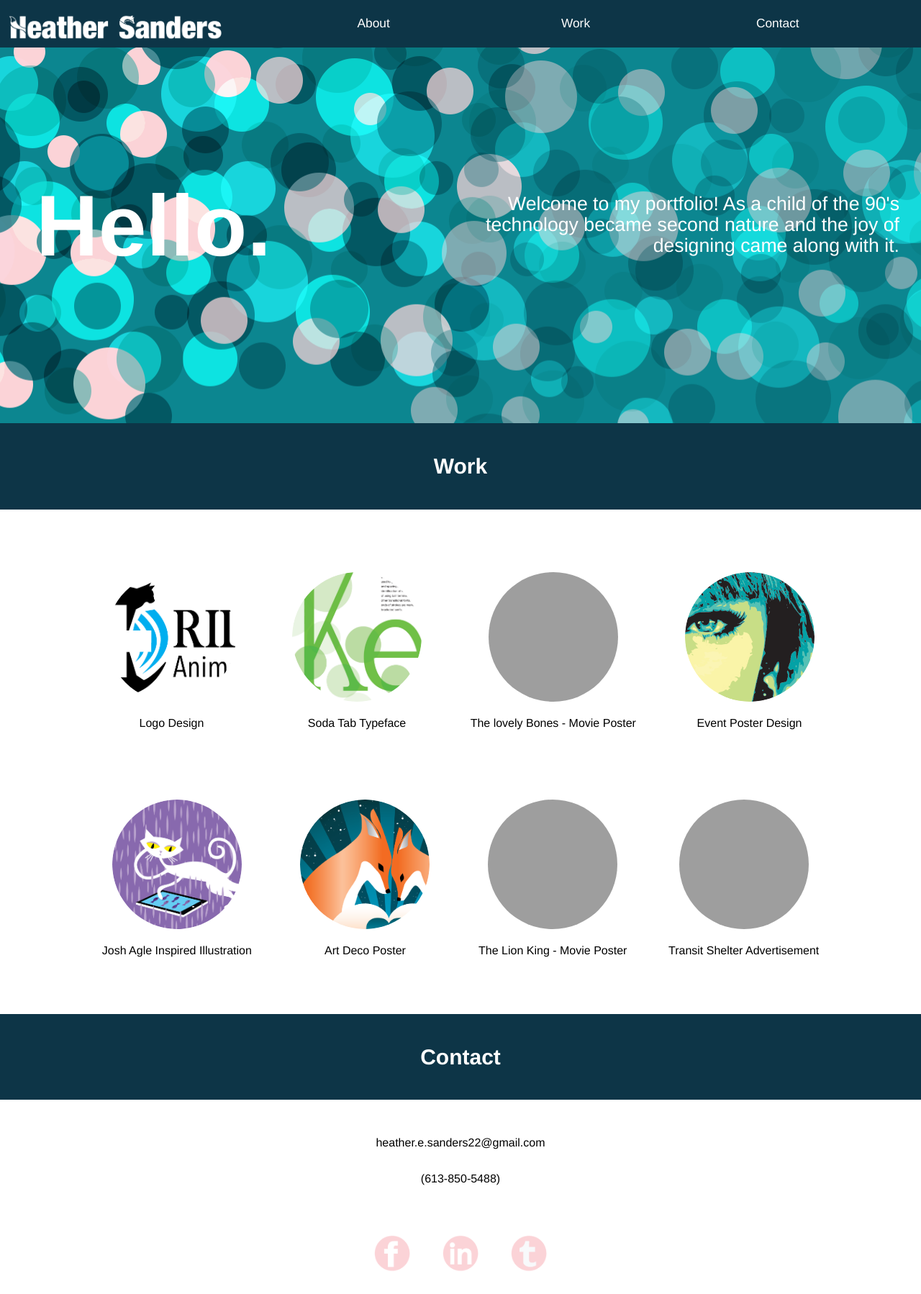
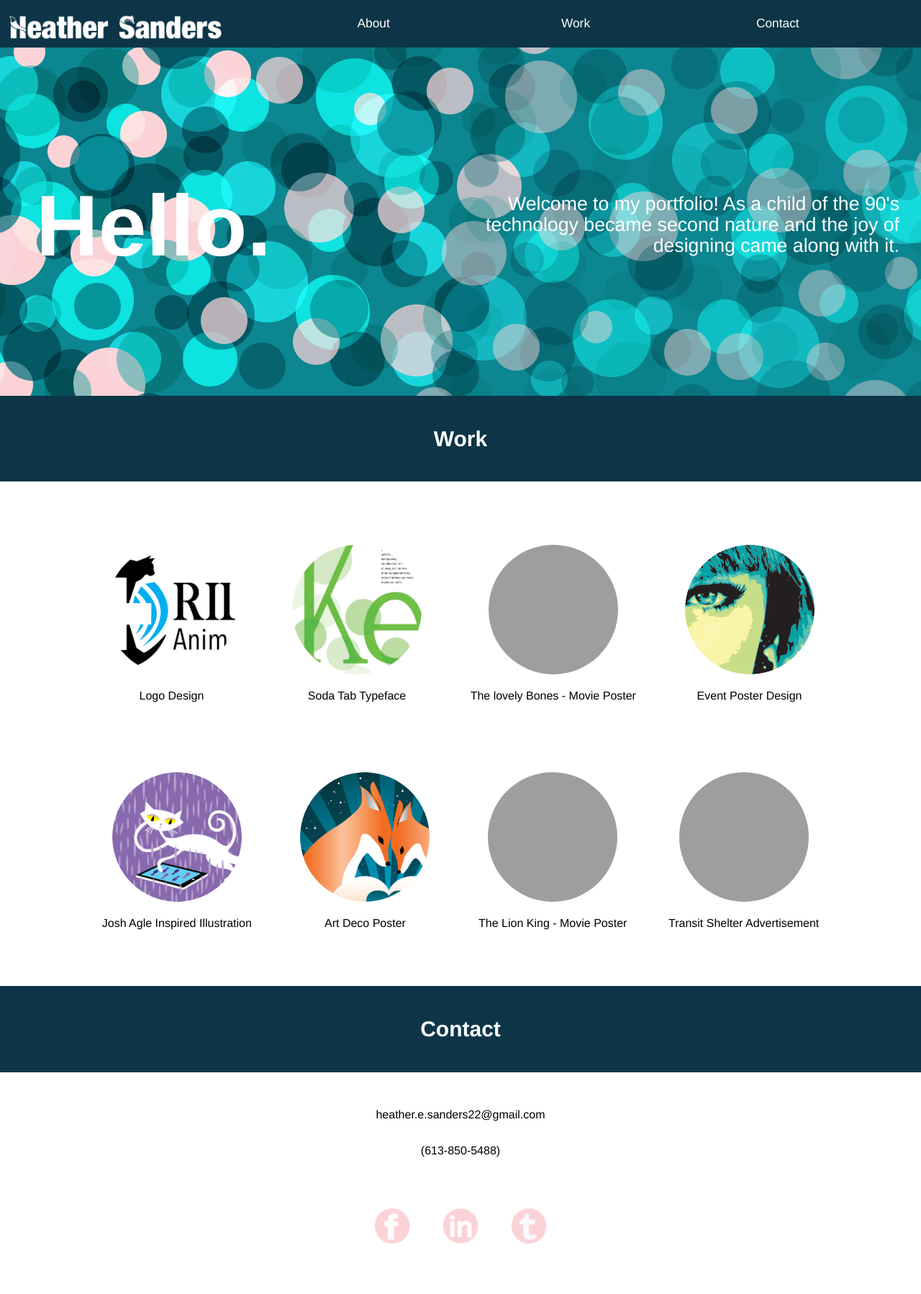
Before and after one commit to sandheather/Portfolio, a Jekyll site: the page built from index.html, in a window 1280 px wide. Shown: the whole page at 72% size. Built offline with Jekyll 4.4.1, drawn with Linux system fonts in a browser that asks for light colours; after the commit the page ends 1760 px from its top, so only the background shows below that.

Commit message:
hero banner padding

```diff
--- a/css/main.css
+++ b/css/main.css
@@ -28,7 +28,7 @@ body{
 
 .hero {
 	padding-top: 9em;
-	padding-bottom: 9em;
+	padding-bottom: 7em;
 	background-image: url("../images/background.png");
 	text-align: center;
 	width: 100%;
```
